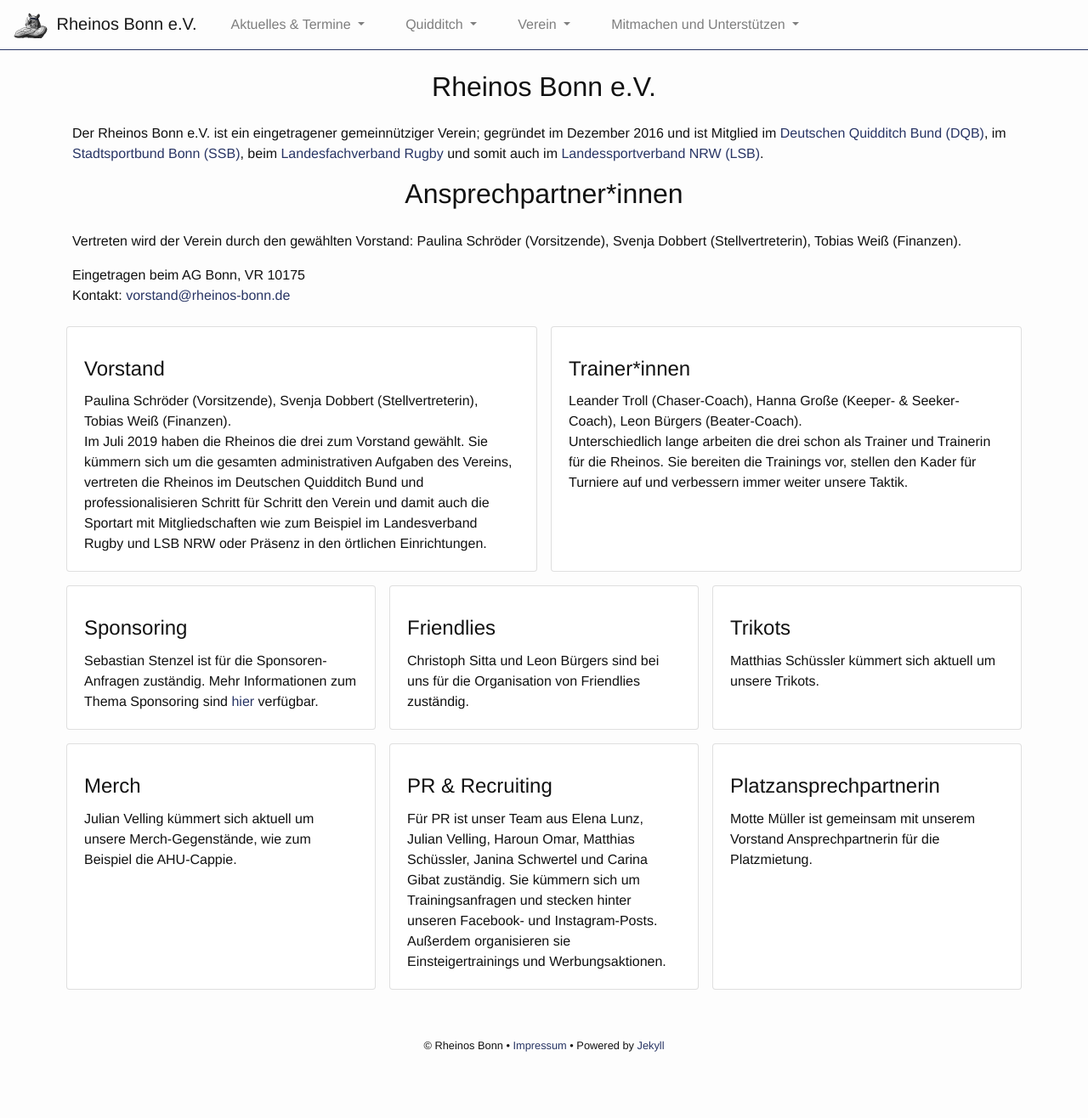
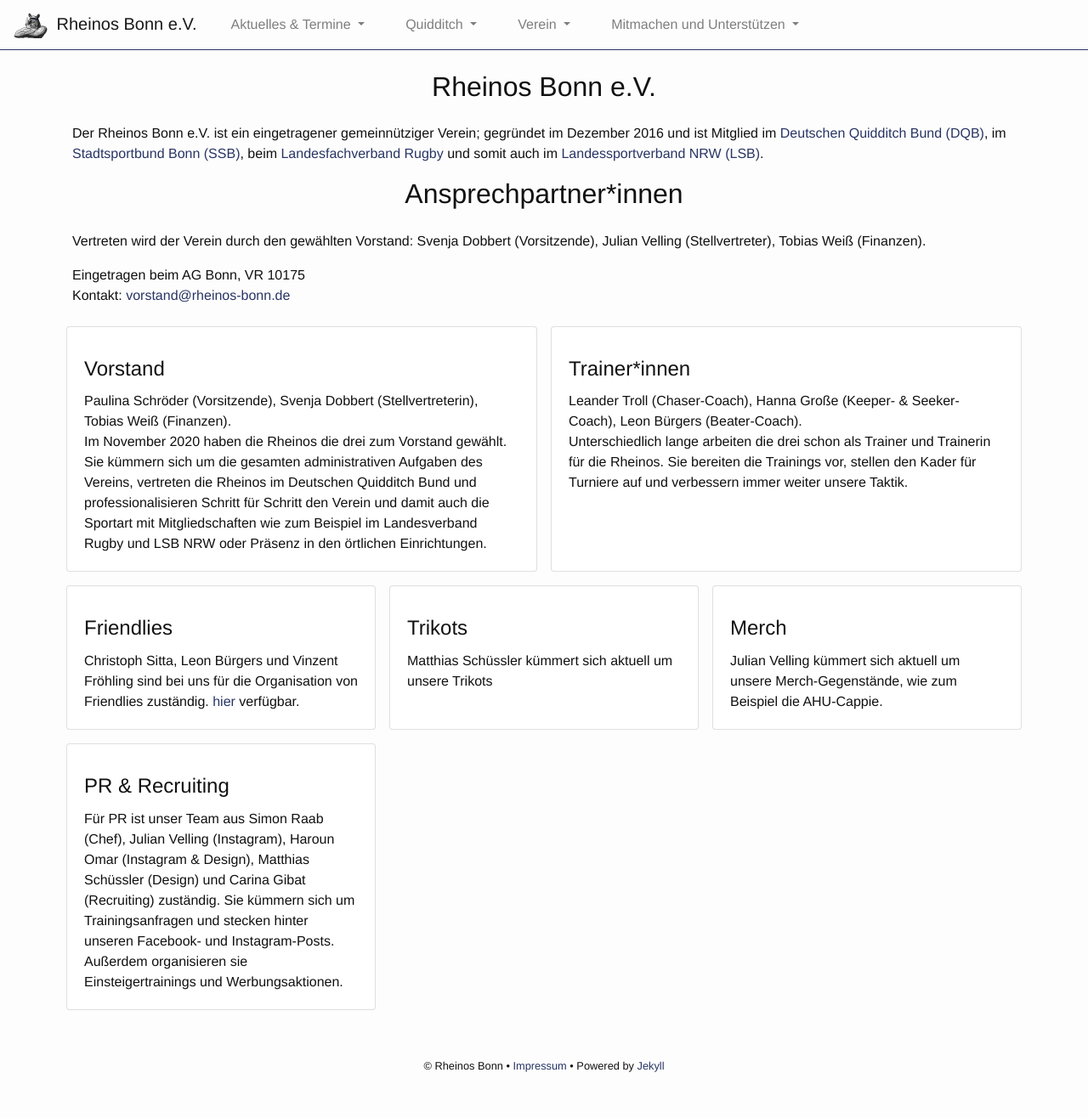
Before and after one commit to rheinos/rheinos.github.io, a Jekyll site: the page built from pages/club.html, in a window 1280 px wide. Shown: the whole page at 85% size. Built offline with Jekyll 4.4.1, drawn with Linux system fonts in a browser that asks for light colours; nearby versions of some CDN libraries; before the commit the page ends 1292 px from its top, so only the background shows below that.

Commit message:
Update club.html

```diff
--- a/pages/club.html
+++ b/pages/club.html
@@ -15,7 +15,7 @@
     <header class="text-center mb-4">
         <h2>Ansprechpartner*innen</h2>
     </header>
-    <p>Vertreten wird der Verein durch den gewählten Vorstand: Paulina Schröder (Vorsitzende), Svenja Dobbert (Stellvertreterin), Tobias Weiß (Finanzen).</p>
+    <p>Vertreten wird der Verein durch den gewählten Vorstand: Svenja Dobbert (Vorsitzende), Julian Velling (Stellvertreter), Tobias Weiß (Finanzen).</p>
     <p>Eingetragen beim AG Bonn, VR 10175 <br/> Kontakt: <a href="mailto:vorstand@rheinos-bonn.de">vorstand@rheinos-bonn.de</a></p>
 
     <div class="row">
@@ -23,7 +23,7 @@
             <div class="card h-100">
                 <div class="card-body">
                     <h4 class="card-title">Vorstand</h4>
-                    <p class="card-text">Paulina Schröder (Vorsitzende), Svenja Dobbert (Stellvertreterin), Tobias Weiß (Finanzen). <br /> Im Juli 2019 haben die Rheinos die drei zum Vorstand gewählt. Sie kümmern sich um die gesamten administrativen Aufgaben des Vereins, vertreten die Rheinos im Deutschen Quidditch Bund und professionalisieren Schritt für Schritt den Verein und damit auch die Sportart mit Mitgliedschaften wie zum Beispiel im Landesverband Rugby und LSB NRW oder Präsenz in den örtlichen Einrichtungen.</p>
+                    <p class="card-text">Paulina Schröder (Vorsitzende), Svenja Dobbert (Stellvertreterin), Tobias Weiß (Finanzen). <br /> Im November 2020 haben die Rheinos die drei zum Vorstand gewählt. Sie kümmern sich um die gesamten administrativen Aufgaben des Vereins, vertreten die Rheinos im Deutschen Quidditch Bund und professionalisieren Schritt für Schritt den Verein und damit auch die Sportart mit Mitgliedschaften wie zum Beispiel im Landesverband Rugby und LSB NRW oder Präsenz in den örtlichen Einrichtungen.</p>
                 </div>
             </div>
         </div>
@@ -41,28 +41,20 @@
         <div class="col-md-4 col-6 p-2">
             <div class="card h-100">
                 <div class="card-body">
-                    <h4 class="card-title">Sponsoring</h4>
-                    <p class="card-text">Sebastian Stenzel ist für die Sponsoren-Anfragen zuständig. Mehr Informationen zum Thema Sponsoring sind <a href="/support/">hier</a> verfügbar.</p>
+                    <h4 class="card-title">Friendlies</h4>
+                    <p class="card-text">Christoph Sitta, Leon Bürgers und Vinzent Fröhling sind bei uns für die Organisation von Friendlies zuständig. <a href="/support/">hier</a> verfügbar.</p>
                 </div>
             </div>
         </div>
         <div class="col-md-4 col-6 p-2">
             <div class="card h-100">
                 <div class="card-body">
-                    <h4 class="card-title">Friendlies</h4>
-                    <p class="card-text">Christoph Sitta und Leon Bürgers sind bei uns für die Organisation von Friendlies zuständig.</p>
+                    <h4 class="card-title">Trikots</h4>
+                    <p class="card-text"> Matthias Schüssler kümmert sich aktuell um unsere Trikots</p>
                 </div>
             </div>
         </div>
 	<div class="col-md-4 col-6 p-2">
-            <div class="card h-100">
-                <div class="card-body">
-                    <h4 class="card-title">Trikots</h4>
-                    <p class="card-text">Matthias Schüssler kümmert sich aktuell um unsere Trikots.</p>
-                </div>
-            </div>
-        </div>
-        <div class="col-md-4 col-6 p-2">
             <div class="card h-100">
                 <div class="card-body">
                     <h4 class="card-title">Merch</h4>
@@ -70,24 +62,14 @@
                 </div>
             </div>
         </div>
-
-
-        <div class="col-md-4 col-6 p-2">
+        <div class="col-md-4 col-12 p-2">
             <div class="card h-100">
                 <div class="card-body">
                     <h4 class="card-title">PR & Recruiting</h4>
-                    <p class="card-text">Für PR ist unser Team aus Elena Lunz, Julian Velling, Haroun Omar, Matthias Schüssler, Janina Schwertel und Carina Gibat zuständig. Sie kümmern sich um Trainingsanfragen und stecken hinter unseren Facebook- und Instagram-Posts. Außerdem organisieren sie Einsteigertrainings und Werbungsaktionen.</p>
+                    <p class="card-text">Für PR ist unser Team aus Simon Raab (Chef), Julian Velling (Instagram), Haroun Omar (Instagram & Design), Matthias Schüssler (Design) und Carina Gibat (Recruiting) zuständig. Sie kümmern sich um Trainingsanfragen und stecken hinter unseren Facebook- und Instagram-Posts. Außerdem organisieren sie Einsteigertrainings und Werbungsaktionen.</p>
                 </div>
             </div>
         </div>
-        <div class="col-md-4 col-6 p-2">
-            <div class="card h-100">
-                <div class="card-body">
-                    <h4 class="card-title">Platzansprechpartnerin</h4>
-                    <p class="card-text">Motte Müller ist gemeinsam mit unserem Vorstand Ansprechpartnerin für die Platzmietung.</p>
-                </div>
-            </div>
-        </div>
-    </div>
+
 
 </section>
```
